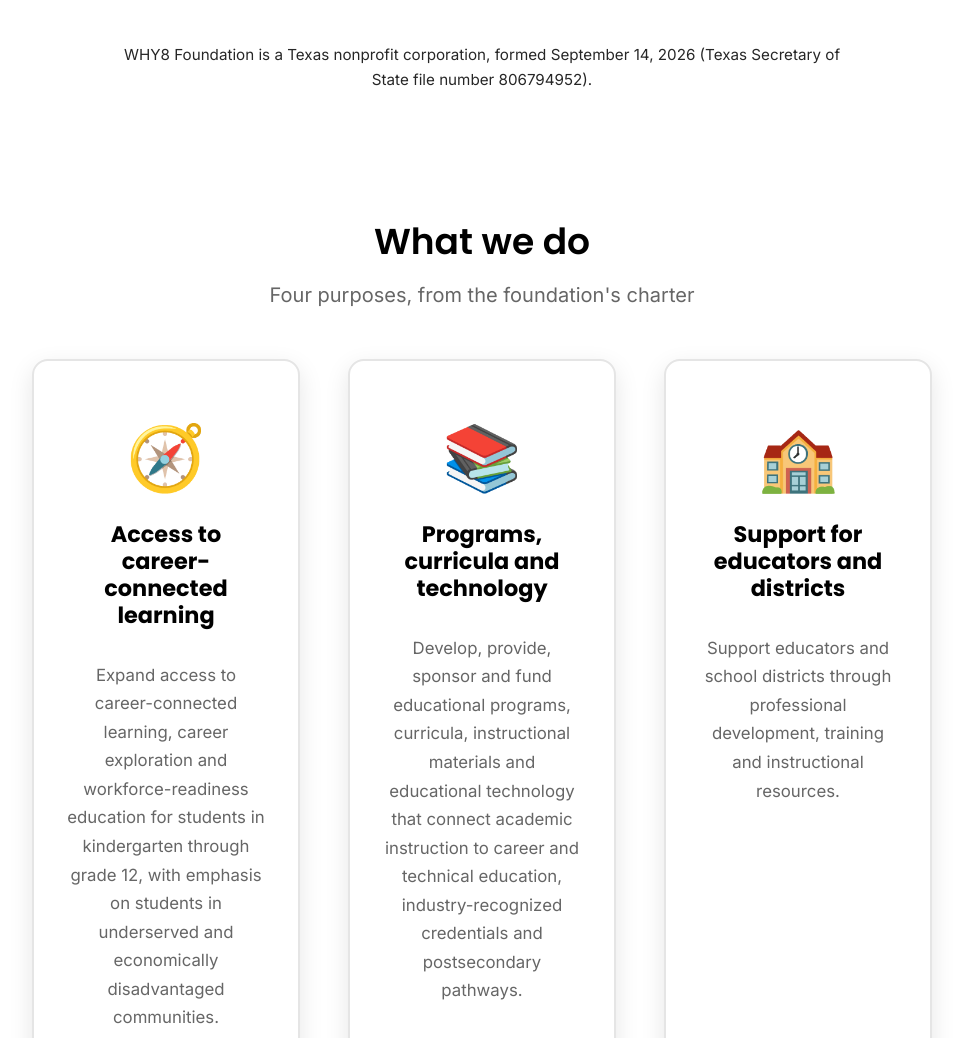
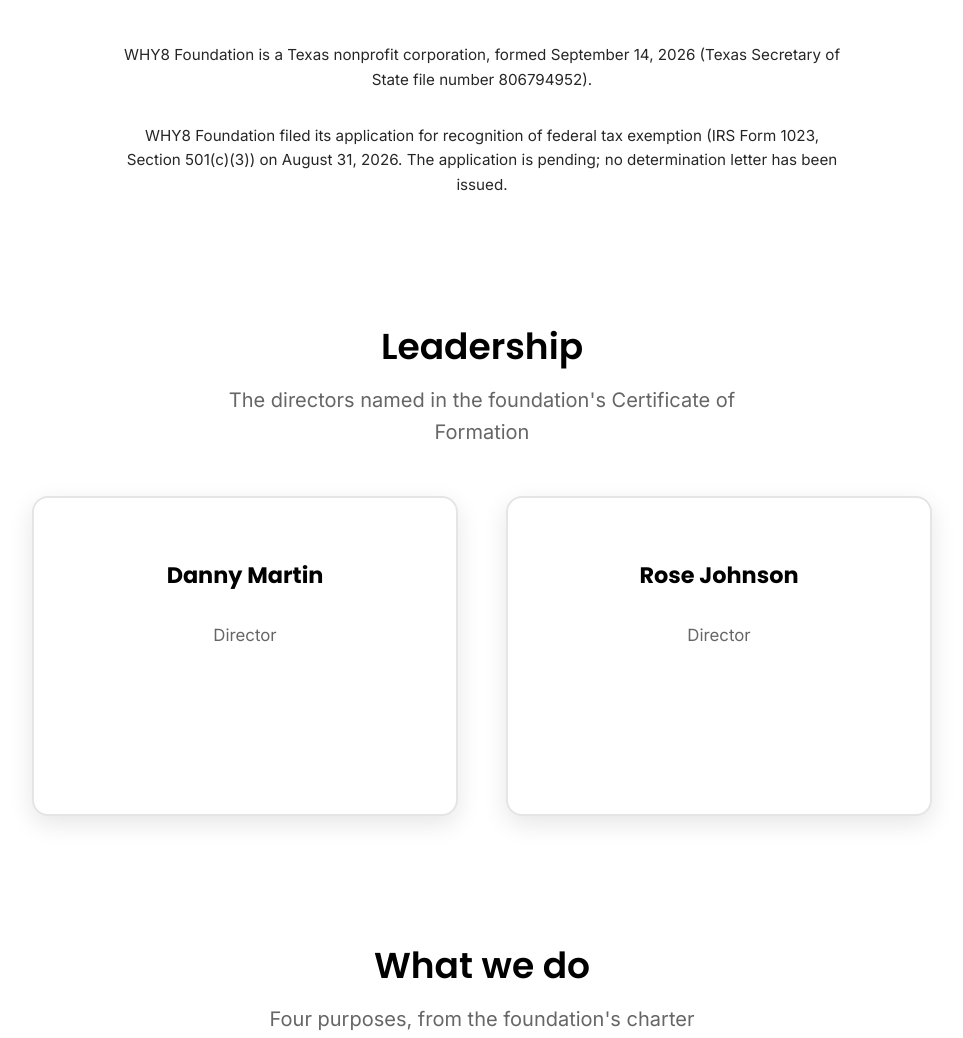
Before and after one commit to rosejohnson3923/why8-website, a website: page index.html in a window 1280 px wide. Shown: the part 1500-2538 px from the top of the page, without its empty margins (158-1121 px from the left). Drawn offline with Linux system fonts and the light colour scheme.

Commit message:
v1.1: the application sentence (Form 1023 filed 2026-08-31, pending — ops 258) and the Leadership section (the two directors from the Certificate of Formation — ops 258); check:claims refuses status phrases, deductibility, charity, the pre-formation wording and any street address, and requires both keyed sentences

```diff
--- a/index.html
+++ b/index.html
@@ -56,6 +56,7 @@
             <div class="nav-menu" id="nav-menu">
                 <a href="#about" class="nav-link">Purpose</a>
                 <a href="#what-we-do" class="nav-link">What we do</a>
+                <a href="#leadership" class="nav-link">Leadership</a>
                 <a href="#get-involved" class="nav-link">Get involved</a>
                 <a href="#contact" class="nav-link">Contact</a>
             </div>
@@ -101,6 +102,31 @@
                     <p>WHY8 Foundation is a Texas nonprofit corporation for charitable and educational purposes. Its purpose is to expand access to career-connected learning, career exploration and workforce-readiness education for students in kindergarten through grade 12, with emphasis on students in underserved and economically disadvantaged communities; to develop, provide, sponsor and fund educational programs, curricula, instructional materials and educational technology that connect academic instruction to career and technical education, industry-recognized credentials and postsecondary pathways; to support educators and school districts through professional development, training and instructional resources; and to conduct and publish research on career-connected learning and student outcomes.</p>
                 </div>
                 <p class="entity-line">WHY8 Foundation is a Texas nonprofit corporation, formed September 14, 2026 (Texas Secretary of State file number 806794952).</p>
+                <!-- claim: why8.irs.form-1023-filed (ops 258) — the application, pending. Not a status: nothing here says exempt, deductible or charity. -->
+                <p class="entity-line">WHY8 Foundation filed its application for recognition of federal tax exemption (IRS Form 1023, Section 501(c)(3)) on August 31, 2026. The application is pending; no determination letter has been issued.</p>
+            </div>
+        </div>
+    </section>
+
+    <!-- Leadership — claim: why8.leadership.directors (ops 258): the two directors named in the Certificate of Formation, public names,
+         title Director only. No officers, bylaws, membership or addresses (no document; the registered office is never printed). -->
+    <section id="leadership" class="mission">
+        <div class="container">
+            <div class="section-header">
+                <h2>Leadership</h2>
+                <p class="section-subtitle">The directors named in the foundation's Certificate of Formation</p>
+            </div>
+            <div class="mission-content">
+                <div class="mission-pillars">
+                    <div class="pillar">
+                        <h3>Danny Martin</h3>
+                        <p>Director</p>
+                    </div>
+                    <div class="pillar">
+                        <h3>Rose Johnson</h3>
+                        <p>Director</p>
+                    </div>
+                </div>
             </div>
         </div>
     </section>
--- a/package.json
+++ b/package.json
@@ -8,7 +8,7 @@
     "dev": "npx serve -s . -l 3004",
     "build": "echo 'Static site - no build required'",
     "sync:tokens": "cp ../esposure-brand-tokens/css/brand-tokens.css assets/css/ && cp ../esposure-brand-tokens/css/brands/why8.css assets/css/",
-    "check:claims": "! grep -rniE '501\\(c\\)|tax-deductible|tax deductible|tax-exempt|tax exempt|public charity|application pending|being organized as' index.html privacy-policy.html && grep -q 'formed September 14, 2026 (Texas Secretary of State file number 806794952)' index.html"
+    "check:claims": "! grep -rniE 'is a 501\\(c\\)\\(3\\)|501\\(c\\)\\(3\\) (organization|nonprofit|charity)|tax[- ]deductible|tax[- ]exempt\\b|public charity|being organized as|[0-9]+ FM [0-9]+' index.html privacy-policy.html && grep -q 'formed September 14, 2026 (Texas Secretary of State file number 806794952)' index.html && grep -q 'The application is pending; no determination letter has been issued.' index.html"
   },
   "repository": {
     "type": "git",
```
